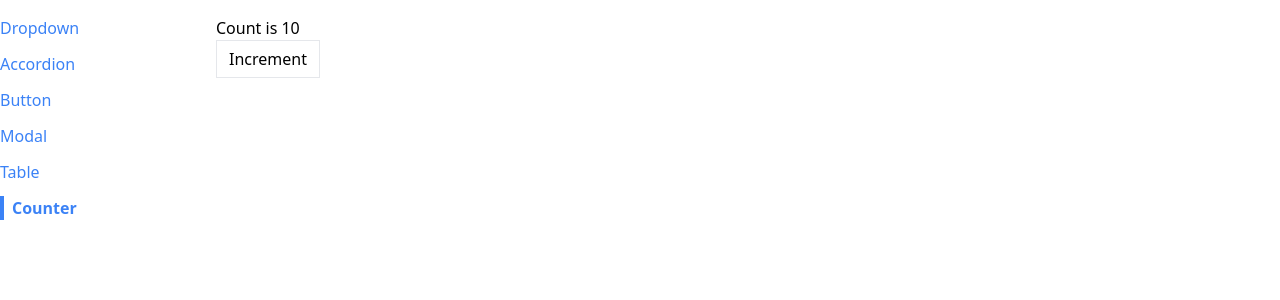
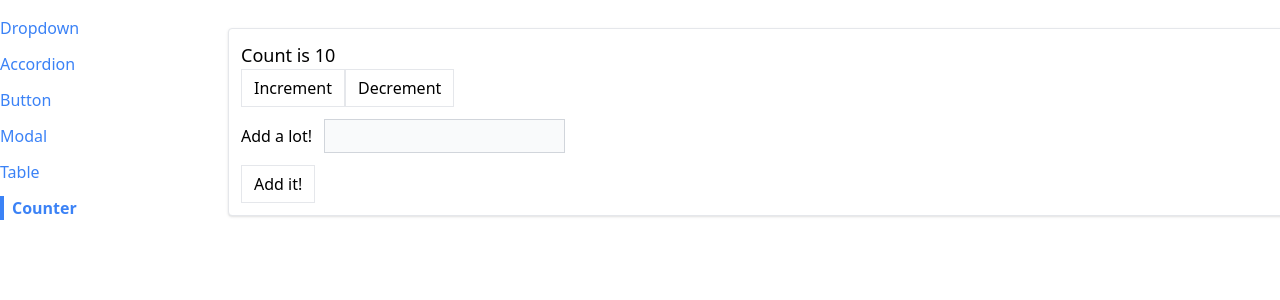
Before and after one commit to thetaxas2468/ModernReact_NoRedux, a React (Create React App) app in the folder CustomNavigations_RoutingSystems_TailwindCSS/app/: page /counter in a window 1280 px wide. Shown: the top 300 px of the page. Built offline with nearby package versions, Linux system fonts and the light colour scheme.

Commit message:
Before using useReducer hook

```diff
--- a/CustomNavigations_RoutingSystems_TailwindCSS/app/src/pages/CounterPage.js
+++ b/CustomNavigations_RoutingSystems_TailwindCSS/app/src/pages/CounterPage.js
@@ -1,17 +1,43 @@
 import { useEffect, useState } from "react";
 import Button from "../components/Button";
-import useCounter from "../hooks/useCounter";
+import Panel from "../components/Panel"
+// import useCounter from "../hooks/useCounter";
 
 function CounterPage({ initialCount }) {
-    const {count, increment} = useCounter({initialCount});
+    // const {count, increment} = useCounter({initialCount});
+    const [count, setCount] = useState(initialCount);
+    const [valueToAdd, setValueToAdd] = useState(0);
+
+    const increment = () => {
+        setCount(count + 1);
+    }
+    const decrement = () => {
+        setCount(count - 1);
+    }
+    const handleChange = (e) => {
+        setValueToAdd(parseInt(e.target.value) || 0);
+    }
+    const handleSubmit = (e) => {
+        e.preventDefault();
+        setCount(count + valueToAdd);
+        setValueToAdd(0);
+    }
 
     return (
-        <div>
-            <h1>
+        <Panel className="m-3">
+            <h1 className="text-lg">
                 Count is {count}
             </h1>
-            <Button onClick={increment}>Increment</Button>
-        </div>
+            <div className="flex flex-row">
+                <Button onClick={increment}>Increment</Button>
+                <Button onClick={decrement}>Decrement</Button>
+            </div>
+            <form onSubmit={handleSubmit}>
+                <label>Add a lot!</label>
+                <input type="number" className="p-1 m-3 bg-gray-50 border border-gray-300" value={valueToAdd || ""} onChange={handleChange}></input>
+                <Button>Add it!</Button>
+            </form>
+        </Panel>
     )
 }
 
```
